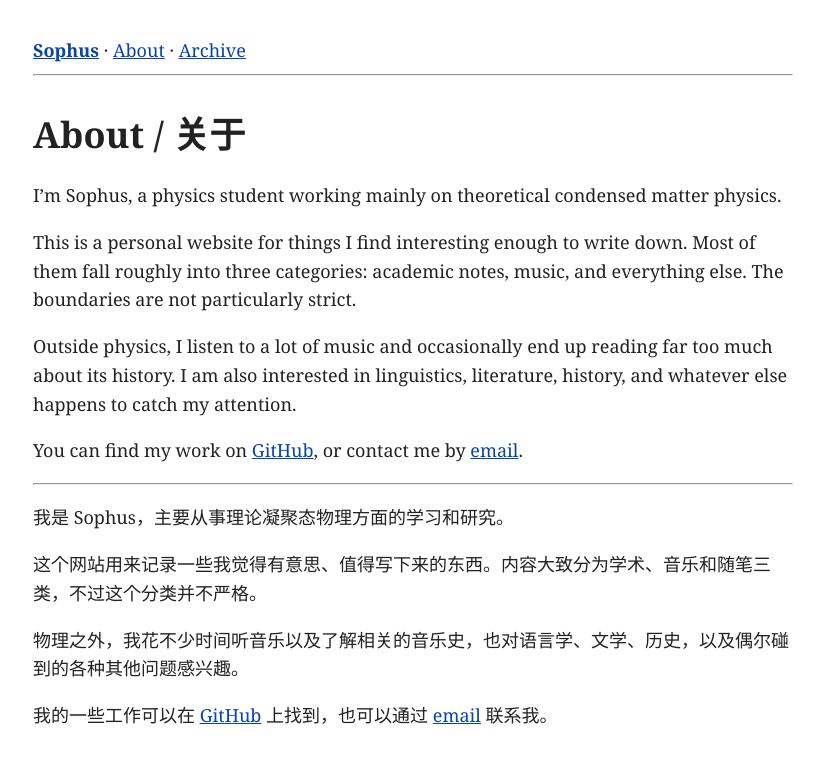
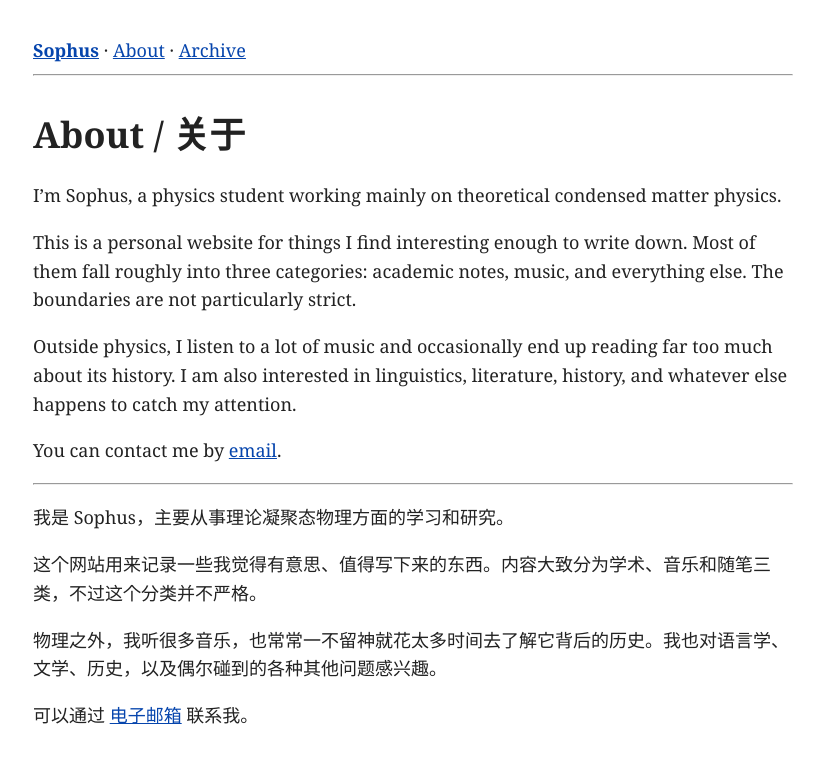
Before and after one commit to Sophus-PHLin/Sophus-PHLin.github.io, a Jekyll site: the page built from about.md, in a window 1280 px wide. Shown: the top 763 px of the page, without its empty margins (227-1051 px from the left). Built offline with Jekyll 4.4.1, drawn with Linux system fonts in a browser that asks for light colours.

Commit message:
update about

```diff
--- a/about.md
+++ b/about.md
@@ -12,7 +12,7 @@ This is a personal website for things I find interesting enough to write down. M
 
 Outside physics, I listen to a lot of music and occasionally end up reading far too much about its history. I am also interested in linguistics, literature, history, and whatever else happens to catch my attention.
 
-You can find my work on [GitHub](https://github.com/Sophus-PHLin), or contact me by [email](mailto:sophusphlin@gmail.com).
+You can contact me by [email](mailto:909740035@qq.com).
 
 ---
 
@@ -20,6 +20,6 @@ You can find my work on [GitHub](https://github.com/Sophus-PHLin), or contact me
 
 这个网站用来记录一些我觉得有意思、值得写下来的东西。内容大致分为学术、音乐和随笔三类，不过这个分类并不严格。
 
-物理之外，我花不少时间听音乐以及了解相关的音乐史，也对语言学、文学、历史，以及偶尔碰到的各种其他问题感兴趣。
+物理之外，我听很多音乐，也常常一不留神就花太多时间去了解它背后的历史。我也对语言学、文学、历史，以及偶尔碰到的各种其他问题感兴趣。
 
-我的一些工作可以在 [GitHub](https://github.com/Sophus-PHLin) 上找到，也可以通过 [email](mailto:sophusphlin@gmail.com) 联系我。
+可以通过 [电子邮箱](mailto:909740035@qq.com) 联系我。
```
